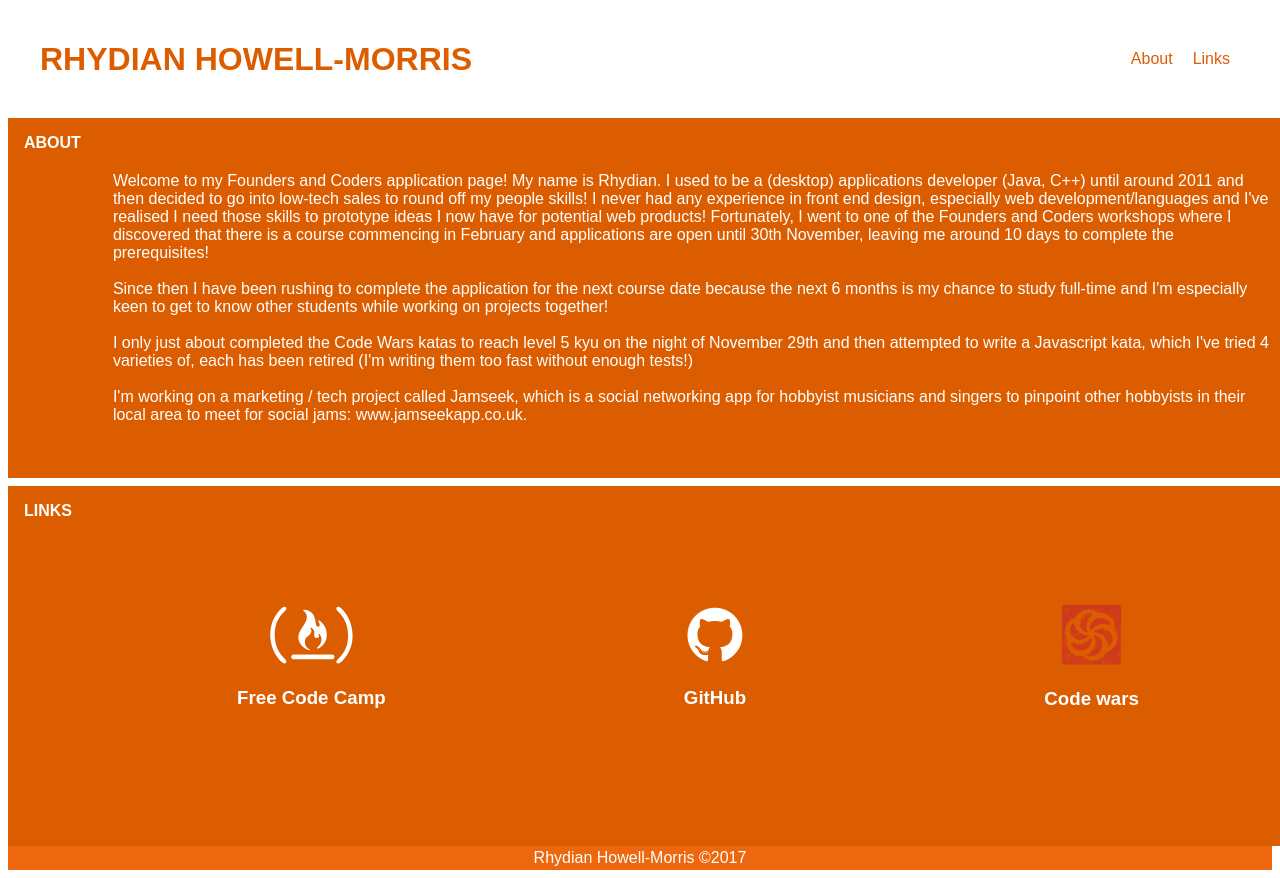
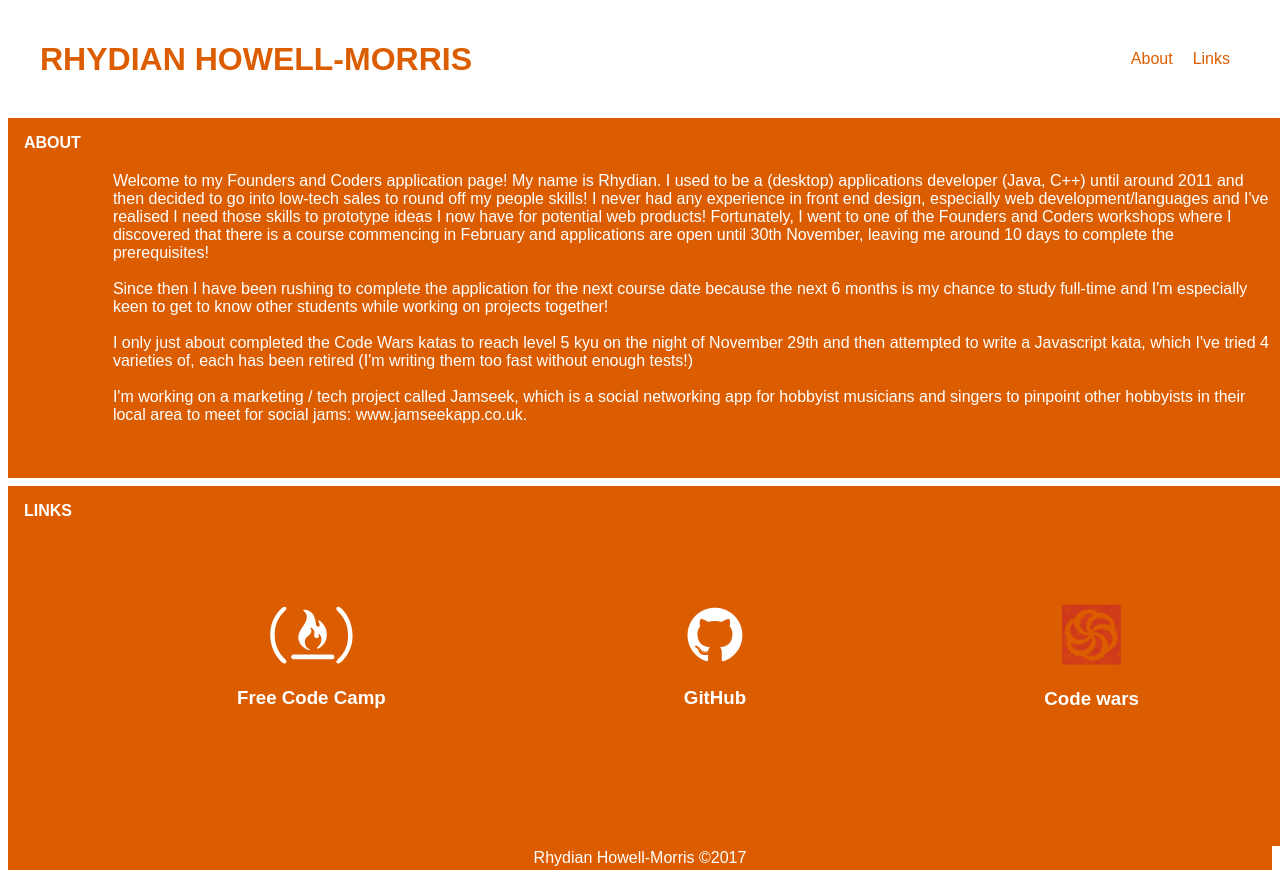
Before and after one commit to RhydianPHM/f-n-c-app, a plain HTML site: page index.html in a window 1280 px wide. Drawn offline with Linux system fonts and the light colour scheme.

Commit message:
Update style.css

```diff
--- a/style.css
+++ b/style.css
@@ -117,7 +117,7 @@ footer {
 	display: flex;
 	justify-content: center;
 	align-items: center;
-	background: #ed670e;
+	background: #dc5d00;
 	height: 3vh;
 	color: #fff;
 }
```
